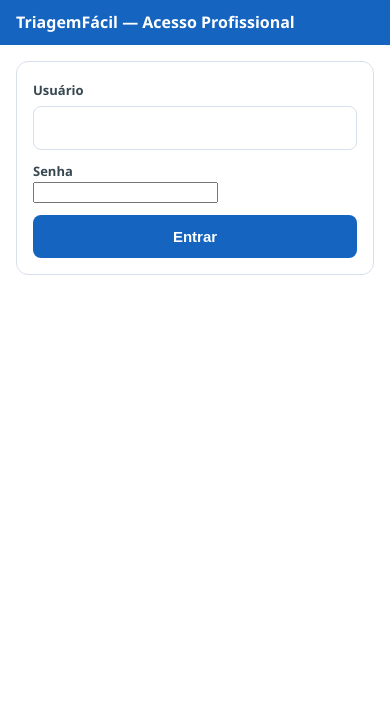
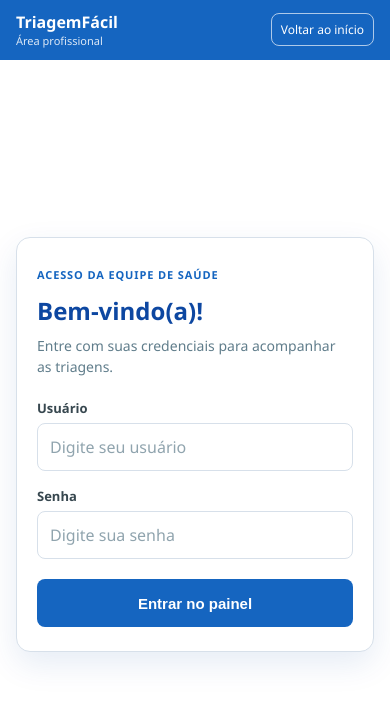
Before and after one commit to StefaniRibeiro/TriagemFacil, a React (Vite) app: page /login in a window 390 px wide. Shown: the top 702 px of the page. Built offline with nearby package versions, Linux system fonts and the light colour scheme.

Commit message:
Polish professional login screen

```diff
--- a/src/pages/Login.jsx
+++ b/src/pages/Login.jsx
@@ -27,19 +27,48 @@ export default function Login() {
 
   return (
     <div className="app-container professional-login-page">
-      <div className="topbar"><h1>TriagemFácil — Acesso Profissional</h1></div>
+      <div className="topbar">
+        <div>
+          <h1>TriagemFácil</h1>
+          <p>Área profissional</p>
+        </div>
+        <a className="login-home-link" href="/">Voltar ao início</a>
+      </div>
       <div className="content">
-        <div className="card">
-          <label>Usuário</label>
-          <input type="text" value={login} onChange={(e) => setLogin(e.target.value)} />
-          <label style={{ marginTop: 12, display: 'block' }}>Senha</label>
-          <input type="password" value={senha} onChange={(e) => setSenha(e.target.value)}
-                 onKeyDown={(e) => e.key === 'Enter' && entrar()} />
-          {erro && <p style={{ color: 'var(--vermelho)', fontSize: 13, marginTop: 10 }}>{erro}</p>}
-          <button className="primary" onClick={entrar} disabled={carregando}>
-            {carregando ? 'Entrando...' : 'Entrar'}
-          </button>
-        </div>
+        <section className="card professional-login-card" aria-labelledby="login-title">
+          <div className="login-intro">
+            <span className="login-eyebrow">ACESSO DA EQUIPE DE SAÚDE</span>
+            <h2 id="login-title">Bem-vindo(a)!</h2>
+            <p>Entre com suas credenciais para acompanhar as triagens.</p>
+          </div>
+
+          <form className="professional-login-form" onSubmit={(e) => { e.preventDefault(); entrar(); }}>
+            <label htmlFor="professional-login">Usuário</label>
+            <input
+              id="professional-login"
+              type="text"
+              autoComplete="username"
+              placeholder="Digite seu usuário"
+              value={login}
+              onChange={(e) => setLogin(e.target.value)}
+            />
+
+            <label htmlFor="professional-password">Senha</label>
+            <input
+              id="professional-password"
+              type="password"
+              autoComplete="current-password"
+              placeholder="Digite sua senha"
+              value={senha}
+              onChange={(e) => setSenha(e.target.value)}
+            />
+
+            {erro && <p className="login-error" role="alert">{erro}</p>}
+            <button className="primary" type="submit" disabled={carregando}>
+              {carregando ? 'Entrando...' : 'Entrar no painel'}
+            </button>
+          </form>
+        </section>
       </div>
     </div>
   );
--- a/src/styles/global.css
+++ b/src/styles/global.css
@@ -54,13 +54,22 @@ body {
   margin-bottom: 14px;
 }
 
-input[type="text"] {
+input[type="text"],
+input[type="password"] {
   width: 100%;
   padding: 12px;
   border: 1px solid var(--borda);
   border-radius: 8px;
   font-size: 14px;
   margin-top: 6px;
+  min-height: 46px;
+  font-family: inherit;
+}
+
+input[type="text"]:focus,
+input[type="password"]:focus {
+  outline: 3px solid rgba(21, 101, 192, 0.15);
+  border-color: var(--azul-primario);
 }
 
 label { font-size: 13px; font-weight: 600; color: var(--cinza-texto); }
@@ -317,6 +326,38 @@ th { color: #78909c; font-weight: 600; font-size: 12px; text-transform: uppercas
     width: min(100%, 480px);
   }
 
+  .professional-login-card {
+    padding: clamp(24px, 4vw, 36px);
+    border-radius: 16px;
+    box-shadow: 0 16px 40px rgba(13, 71, 161, 0.1);
+  }
+
+  .login-intro { margin-bottom: 26px; }
+  .login-eyebrow {
+    display: inline-block;
+    color: var(--azul-primario);
+    font-size: 11px;
+    font-weight: 700;
+    letter-spacing: 0.08em;
+  }
+  .login-intro h2 { color: var(--azul-escuro); font-size: 26px; margin: 10px 0 8px; }
+  .login-intro p { color: #607d8b; font-size: 14px; line-height: 1.5; margin: 0; }
+  .professional-login-form { display: flex; flex-direction: column; gap: 10px; }
+  .professional-login-form label:not(:first-child) { margin-top: 6px; }
+  .professional-login-form input { margin-top: -4px; }
+  .professional-login-form input::placeholder { color: #90a4ae; }
+  .professional-login-form .primary { margin-top: 10px; min-height: 48px; }
+  .login-error { color: var(--vermelho); background: #ffebee; border-radius: 8px; font-size: 13px; margin: 2px 0 0; padding: 10px 12px; }
+  .login-home-link {
+    color: white;
+    font-size: 14px;
+    text-decoration: none;
+    border: 1px solid rgba(255, 255, 255, 0.65);
+    border-radius: 8px;
+    padding: 9px 13px;
+  }
+  .login-home-link:hover { background: rgba(255, 255, 255, 0.14); }
+
   .patient-start-page .topbar,
   .professional-login-page .topbar { padding: 14px clamp(24px, 4vw, 56px); }
 
@@ -349,6 +390,64 @@ th { color: #78909c; font-weight: 600; font-size: 12px; text-transform: uppercas
 
   .content { padding: 16px; }
 
+  .professional-login-page .content {
+    display: flex;
+    align-items: center;
+    justify-content: center;
+  }
+
+  .professional-login-page .professional-login-card {
+    width: 100%;
+    padding: 24px 20px;
+    border-radius: 14px;
+    box-shadow: 0 12px 32px rgba(13, 71, 161, 0.1);
+  }
+
+  .professional-login-page .login-intro { margin-bottom: 22px; }
+
+  .professional-login-page .login-eyebrow {
+    display: inline-block;
+    color: var(--azul-primario);
+    font-size: 11px;
+    font-weight: 700;
+    letter-spacing: 0.08em;
+  }
+
+  .professional-login-page .login-intro h2 {
+    color: var(--azul-escuro);
+    font-size: 24px;
+    margin: 10px 0 8px;
+  }
+
+  .professional-login-page .login-intro p {
+    color: #607d8b;
+    font-size: 14px;
+    line-height: 1.5;
+    margin: 0;
+  }
+
+  .professional-login-page .professional-login-form {
+    display: flex;
+    flex-direction: column;
+    gap: 10px;
+  }
+
+  .professional-login-page .professional-login-form label:not(:first-child) { margin-top: 6px; }
+  .professional-login-page .professional-login-form input { margin-top: -4px; }
+  .professional-login-page .professional-login-form input::placeholder { color: #90a4ae; }
+  .professional-login-page .professional-login-form .primary { margin-top: 10px; min-height: 48px; }
+  .professional-login-page .login-error { color: var(--vermelho); background: #ffebee; border-radius: 8px; font-size: 13px; margin: 2px 0 0; padding: 10px 12px; }
+
+  .professional-login-page .login-home-link {
+    color: white;
+    border: 1px solid rgba(255, 255, 255, 0.65);
+    border-radius: 8px;
+    padding: 7px 9px;
+    font-size: 12px;
+    text-decoration: none;
+    white-space: nowrap;
+  }
+
   .desktop-professional-access { display: none; }
 
   .chat-app {
@@ -364,7 +463,7 @@ th { color: #78909c; font-weight: 600; font-size: 12px; text-transform: uppercas
 
   .topbar h1 { line-height: 1.3; }
 
-  input[type="text"], .chat-input-bar input { font-size: 16px; }
+  input[type="text"], input[type="password"], .chat-input-bar input { font-size: 16px; }
 
   .chat-window { padding: 12px; }
   .bubble { max-width: 90%; overflow-wrap: anywhere; }
```
